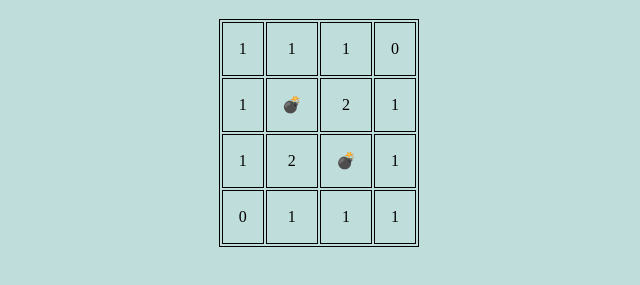
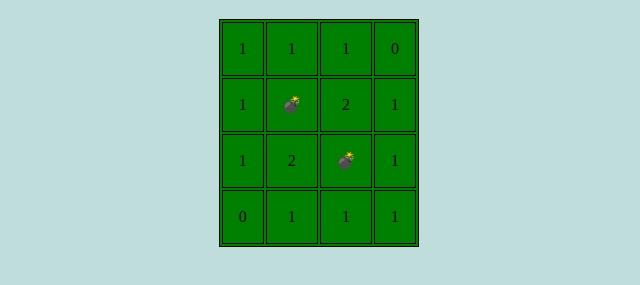
Before and after one commit to Barak-Malinski/sprint1, a plain HTML site: page index.html in a window 1280 px wide. Shown: the part 61-346 px from the top of the page, without its empty margins (320-960 px from the left). Drawn offline with Linux system fonts and the light colour scheme.

Commit message:
upload sprint1

```diff
--- a/css/main.css
+++ b/css/main.css
@@ -15,8 +15,21 @@ table, td {
     border: 1px solid #000
 }
 
-table, td{
+table, td, .cover{
     width: 200px;
     height: 50px;
     text-align: center;
+    background-color: green;
+
 }
+
+/* tr td {
+    display: none;
+    color: rebeccapurple;
+} */
+
+.cover{
+
+    background-color: red;
+
+}
--- a/js/main.js
+++ b/js/main.js
@@ -87,16 +87,19 @@ function buildBoard(){
 
                 // const res = setMinesNegsCount(gBoard)
                 const cell = board[i][j]
-                const className = `cell cell${i}-${j}`
+                const className = `cell cell ${i}-${j} cover`
                 const infoCell = cell.isMine ? MINES : setMinesNegsCount(i, j, board)
                 // const hiddenCell = cell.isCovered ? EMPTY : infoCell
+
                 // const hiddenCell = cell.isCovered ? EMPTY : true
 
 
                 // strHTML += `<td onclick = "onCellClicked(this)"="${className}">${infoCell}</td>`
                 strHTML += `<td onclick = "onCellClicked(this)"="${className}">${infoCell}</td>`
+
+
                 // strHTML += `<button class="onCell" onclick="onCellClicked(this)">${setMinesNegsCount()}</button>`
-
+                console.log(strHTML)
                 console.log(className)
                 console.log(cell)
             }
@@ -108,8 +111,16 @@ function buildBoard(){
         elBoard.innerHTML = strHTML
 
 
+        // const elHideCell = document.querySelector('cover')
+        // elHideCell.style.display = 'none'
+        // elHideCell.style.color = ''
 
-        // elBoard.style.display = 'none'
+        // console.log('g', elHideCell)
+
+
+
+
+
 
 
     }
@@ -131,8 +142,9 @@ function setMinesNegsCount(cellI, cellJ, board) {
     return minesAroundCount
 }
 
-    onCellClicked()
+    // onCellClicked()
     function onCellClicked(elCell, i, j){
+        console.log(elCell)
 
         var clickedNum = +elCell.innerText
          console.log(clickedNum)
```
Also changed, not shown: index.html (line endings or trailing spaces).
